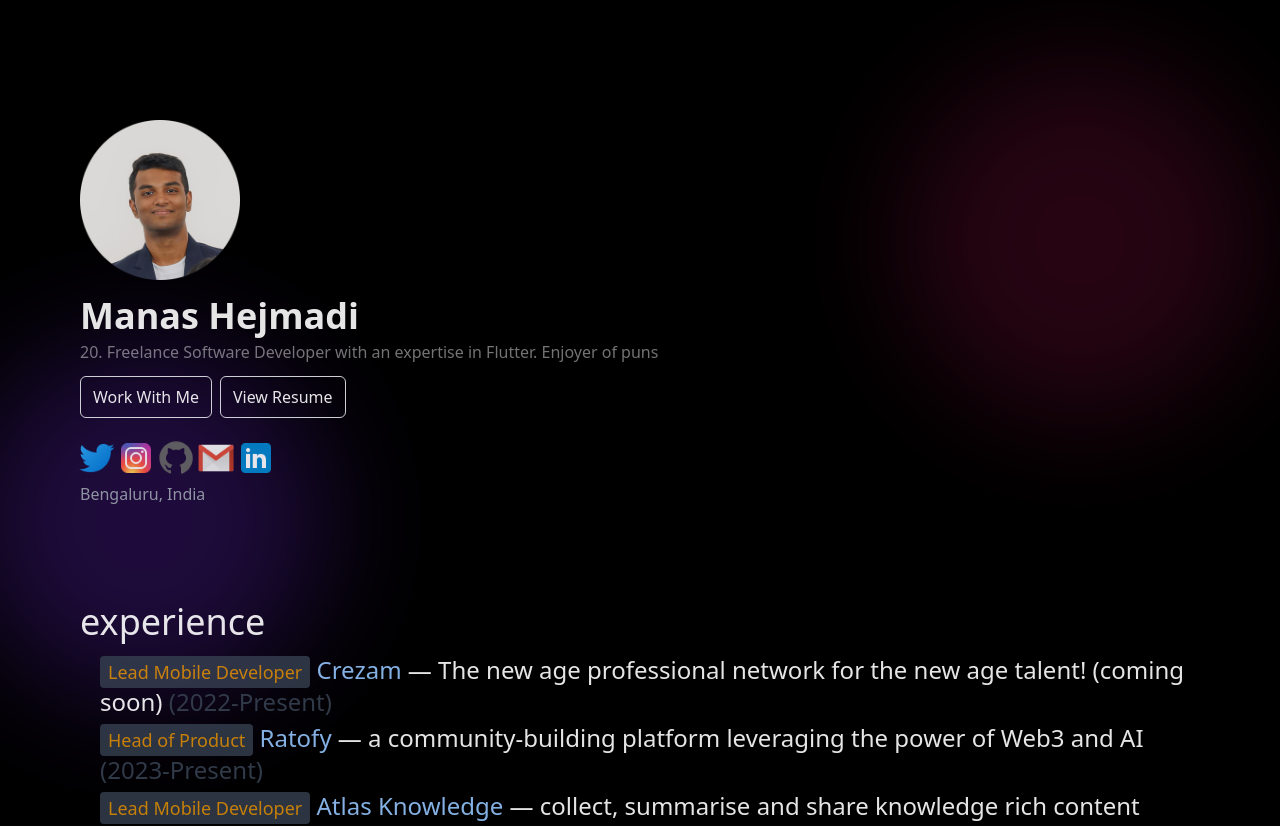
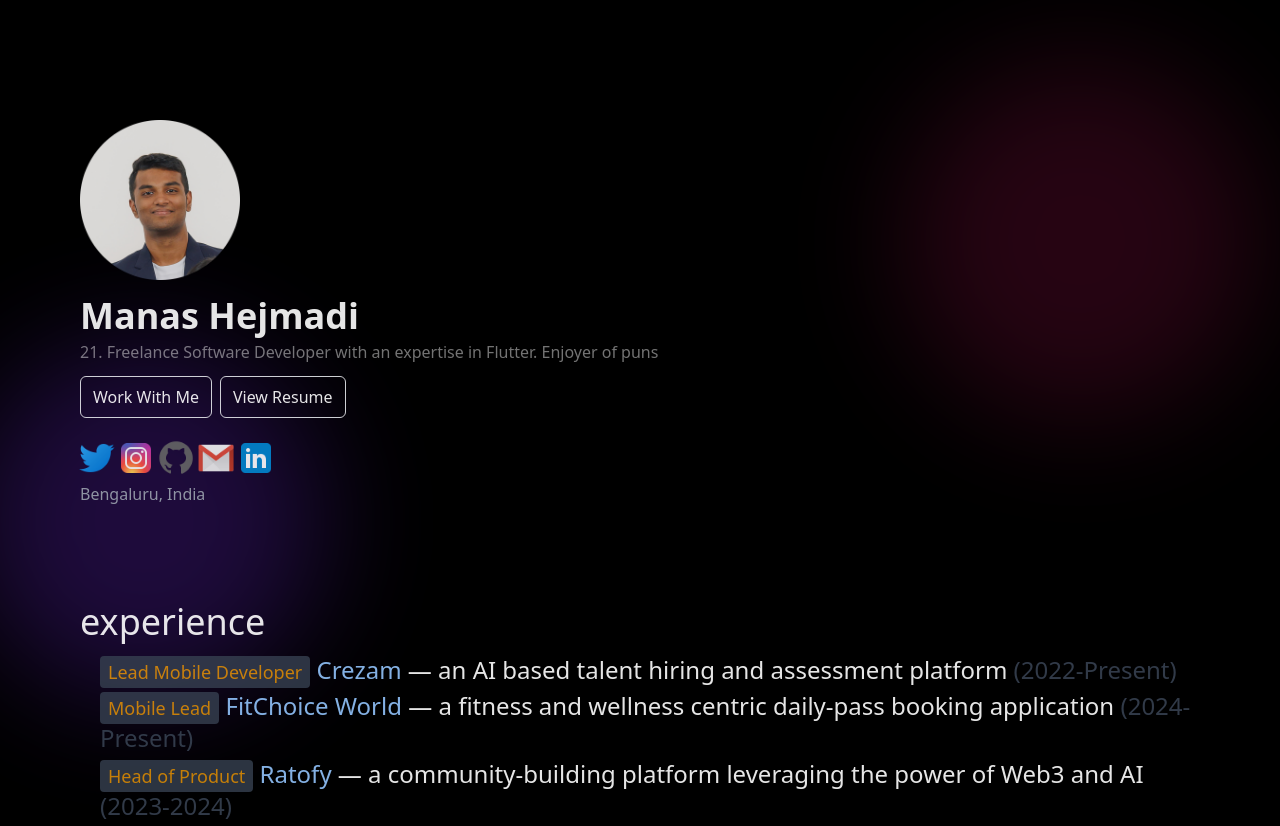
Before and after one commit to synapsecode/portfolio-v2, a Svelte app: page / in a window 1280 px wide. Shown: the top 826 px of the page. Built offline with nearby package versions, Linux system fonts and the light colour scheme; what tailwindcss-filters would draw is missing.

Commit message:
Resume Update

```diff
--- a/src/App.svelte
+++ b/src/App.svelte
@@ -46,7 +46,7 @@
     <!-- OLDIMG: https://pbs.twimg.com/profile_images/1518524395110940672/6SsgkQk-_400x400.jpg -->
     <h1 class="text-4xl mb-1 mt-4 font-bold">Manas Hejmadi</h1>
     <p class="text-md opacity-50">
-      20. Freelance Software Developer with an expertise in Flutter. Enjoyer of
+      21. Freelance Software Developer with an expertise in Flutter. Enjoyer of
       puns
     </p>
     <div class="flex mt-1">
@@ -90,17 +90,24 @@
     <ul class="space-y-3 xl:space-y-1">
       <DataLine
         name="Crezam"
-        desc="The new age professional network for the new age talent! (coming soon)"
+        desc="an AI based talent hiring and assessment platform"
         link={getLink("crezam")}
         role="Lead Mobile Developer"
         stack="2022-Present"
+      />
+      <DataLine
+        name="FitChoice World"
+        desc="a fitness and wellness centric daily-pass booking application"
+        link={getLink("ratofy")}
+        role="Mobile Lead"
+        stack="2024-Present"
       />
       <DataLine
         name="Ratofy"
         desc="a community-building platform leveraging the power of Web3 and AI"
         link={getLink("ratofy")}
         role="Head of Product"
-        stack="2023-Present"
+        stack="2023-2024"
       />
       <DataLine
         name="Atlas Knowledge"
```
Also changed, not shown: 2 other files (tests, documents, lock files or other folders).
